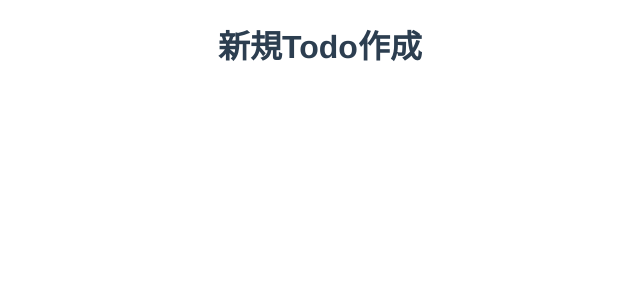
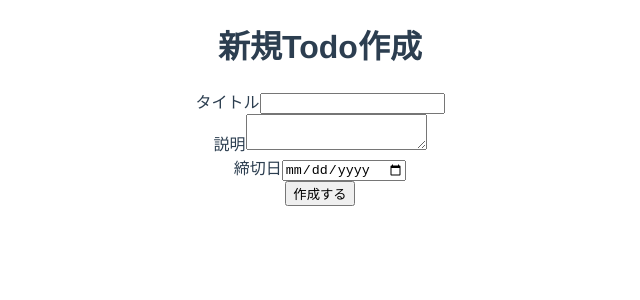
Before and after one commit to hiroshimuto9/vue-composition-api, a Vue app: page /todos/new in a window 1280 px wide. Shown: the top 300 px of the page, without its empty margins (320-960 px from the left). Built offline with nearby package versions, Linux system fonts and the light colour scheme.

Commit message:
add: 新規作成機能を追加

```diff
--- a/src/store/todo/index.ts
+++ b/src/store/todo/index.ts
@@ -1,5 +1,5 @@
 import { InjectionKey, reactive, readonly } from 'vue'
-import { Todo, TodoStore, TodoState } from '@/types/todo/todo'
+import { Todo, TodoStore, TodoState, Params } from '@/types/todo/todo'
 
 const mockTodo: Todo[] = [
   {
@@ -38,8 +38,27 @@ const state = reactive<TodoState>({
   todos: mockTodo,
 })
 
+const initializeTodo = (todo: Params) => {
+  const date = new Date();
+  return {
+    id: date.getTime(),
+    title: todo.title,
+    description: todo.description,
+    status: "未着手",
+    deadline: todo.deadline,
+    completionDate: undefined,
+    createdAt: date,
+    updatedAt: date,
+  } as Todo
+}
+
+const addTodo = (todo: Params) => {
+  state.todos.push(initializeTodo(todo))
+}
+
 export const todoStore: TodoStore = {
-  state: readonly(state)
+  state: readonly(state),
+  addTodo
 }
 
 export const todoKey: InjectionKey<TodoStore> = Symbol('todoKey')
--- a/src/types/todo/todo.ts
+++ b/src/types/todo/todo.ts
@@ -7,7 +7,7 @@ export interface Todo {
   title: string,
   description: string,
   status: Status,
-  deadline: Date,
+  deadline?: Date,
   completionDate?: Date,
   createdAt: Date,
   updatedAt: Date
@@ -19,4 +19,7 @@ export interface TodoState {
 
 export interface TodoStore {
   state: DeepReadonly<TodoState>
+  addTodo: (todo: Params) => void
 }
+
+export type Params = Pick<Todo, "title" | "description" | "deadline" >
--- a/src/views/todo/addTodo.vue
+++ b/src/views/todo/addTodo.vue
@@ -1,11 +1,55 @@
 <template>
   <h1>新規Todo作成</h1>
+  <form @submit.prevent="onSubmit">
+    <div>
+      <label for="title">タイトル</label>
+      <input type="text" v-model="data.title" />
+    </div>
+    <div>
+      <label for="title">説明</label>
+      <textarea v-model="data.description" />
+    </div>
+    <div>
+      <label for="title">締切日</label>
+      <input type="date" v-model="data.deadline" />
+    </div>
+    <button type="submit">作成する</button>
+  </form>
 </template>
 <script lang="ts">
-import { defineComponent } from 'vue'
+import { todoKey } from '@/store/todo'
+import { Params } from '@/types/todo/todo'
+import { defineComponent, inject, reactive } from 'vue'
+import { useRouter } from 'vue-router'
 
 export default defineComponent({
   setup() {
+    const todoStore = inject(todoKey)
+    if (!todoStore) {
+      throw new Error('todoStore is not provided')
+    }
+    const router = useRouter()
+
+    const data = reactive<Params>({
+      title: '',
+      description: '',
+      deadline: undefined
+    })
+
+    const onSubmit = () => {
+      const { title, description, deadline } = data
+      todoStore.addTodo({
+        title,
+        description,
+        deadline
+      })
+      router.push("/todos")
+    }
+
+    return {
+      data,
+      onSubmit
+    }
 
   },
 })
```
